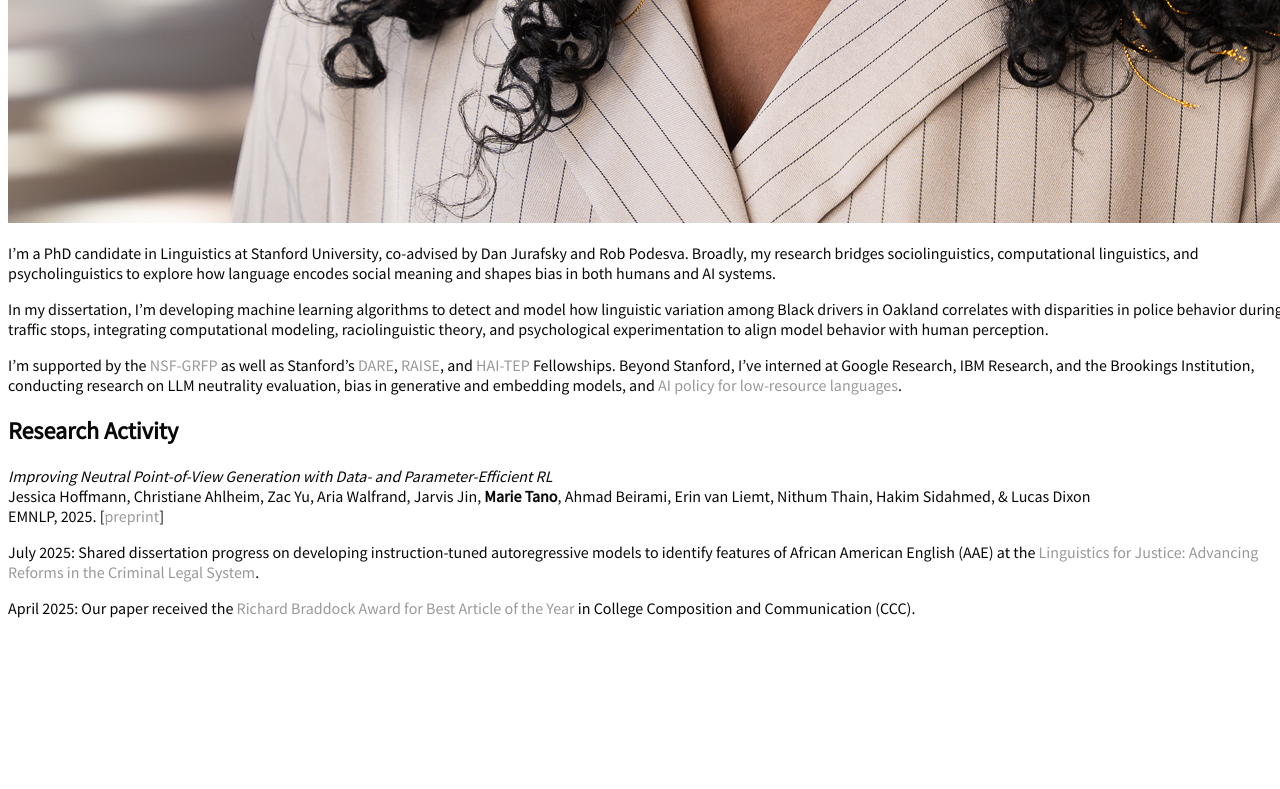
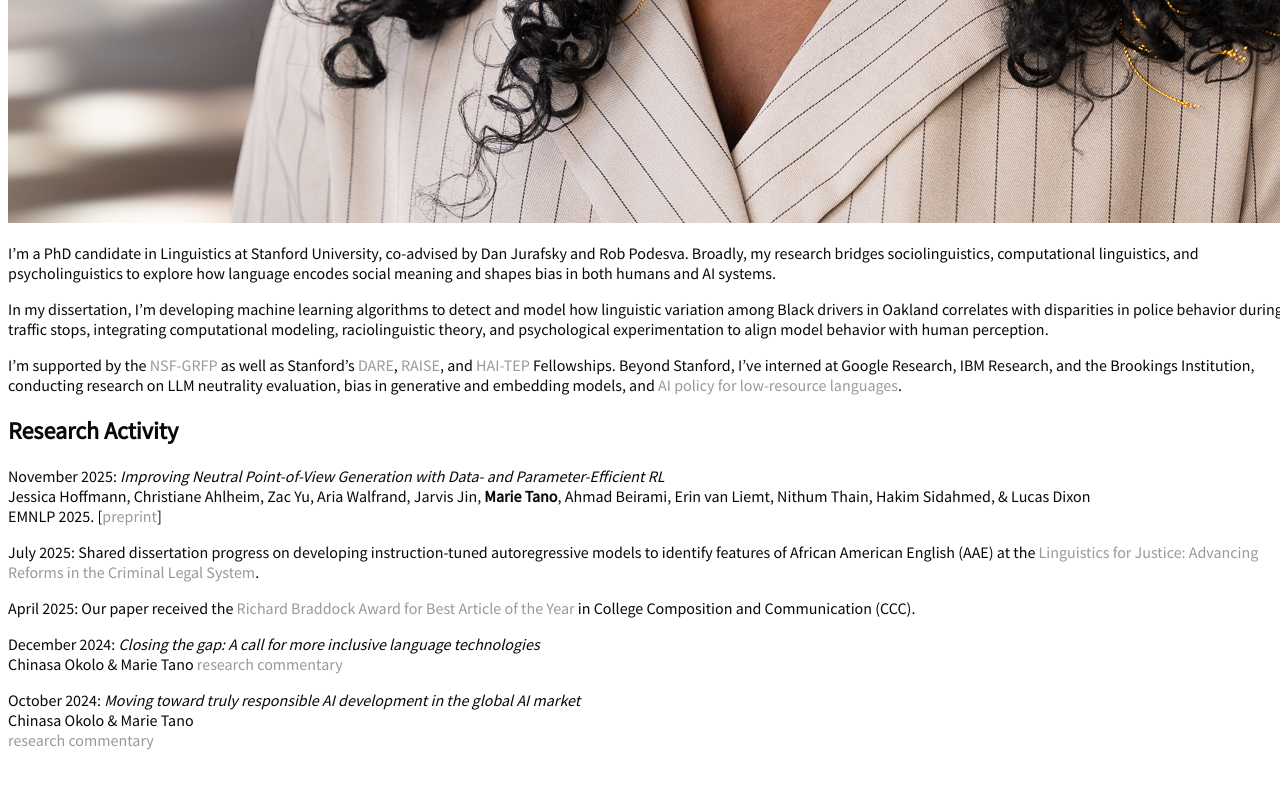
Before and after one commit to mariemmanue/mariemmanue, a Jekyll site: the page built from index.md, in a window 1280 px wide and 900 px high, scrolled down 1341 px. Shown: the top 789 px of the window. Built offline with Jekyll 4.4.1, drawn with Linux system fonts in a browser that asks for light colours; before the commit the page ends 2109 px from its top, so only the background shows below that.

Commit message:
Update index.md

```diff
--- a/index.md
+++ b/index.md
@@ -11,10 +11,18 @@ In my dissertation, I’m developing machine learning algorithms to detect and m
 I’m supported by the [NSF-GRFP](https://www.pomona.edu/news/2023/05/03-eleven-pomona-college-students-and-alumni-awarded-nsf-graduate-research-fellowships) as well as Stanford’s [DARE]([https://linguistics.stanford.edu/news/tano-awarded-dare-fellowship](https://vpge.stanford.edu/fellowships-funding/dare/fellows/2025)), [RAISE](https://vpge.stanford.edu/fellowships-funding/raise/fellows/2023), and [HAI-TEP](https://hai.stanford.edu/policy/student-opportunities/tech-ethics-policy-fellowships) Fellowships. Beyond Stanford, I’ve interned at Google Research, IBM Research, and the Brookings Institution, conducting research on LLM neutrality evaluation, bias in generative and embedding models, and [AI policy for low-resource languages](https://www.brookings.edu/articles/closing-the-gap-a-call-for-more-inclusive-language-technologies/).
 
 ## Research Activity
-*Improving Neutral Point-of-View Generation with Data- and Parameter-Efficient RL*<br>
+November 2025: *Improving Neutral Point-of-View Generation with Data- and Parameter-Efficient RL*<br>
 Jessica Hoffmann, Christiane Ahlheim, Zac Yu, Aria Walfrand, Jarvis Jin, **Marie Tano**, Ahmad Beirami, Erin van Liemt, Nithum Thain, Hakim Sidahmed, & Lucas Dixon<br>
-EMNLP, 2025. [[preprint](https://arxiv.org/abs/2503.03654)]
+EMNLP 2025. [[preprint](https://arxiv.org/abs/2503.03654)]
 
 July 2025: Shared dissertation progress on developing instruction-tuned autoregressive models to identify features of African American English (AAE) at the [Linguistics for Justice: Advancing Reforms in the Criminal Legal System](https://sites.google.com/view/linguisticsforjustice).
 
 April 2025: Our paper received the [Richard Braddock Award for Best Article of the Year](https://cccc.ncte.org/cccc/awards/braddock) in College Composition and Communication (CCC).
+
+December 2024: *Closing the gap: A call for more inclusive language technologies*<br>
+Chinasa Okolo & Marie Tano
+[research commentary](https://www.brookings.edu/articles/closing-the-gap-a-call-for-more-inclusive-language-technologies/)
+
+October 2024:  *Moving toward truly responsible AI development in the global AI market*<br>
+Chinasa Okolo & Marie Tano<br>
+[research commentary](https://www.brookings.edu/articles/moving-toward-truly-responsible-ai-development-in-the-global-ai-market/)
```
